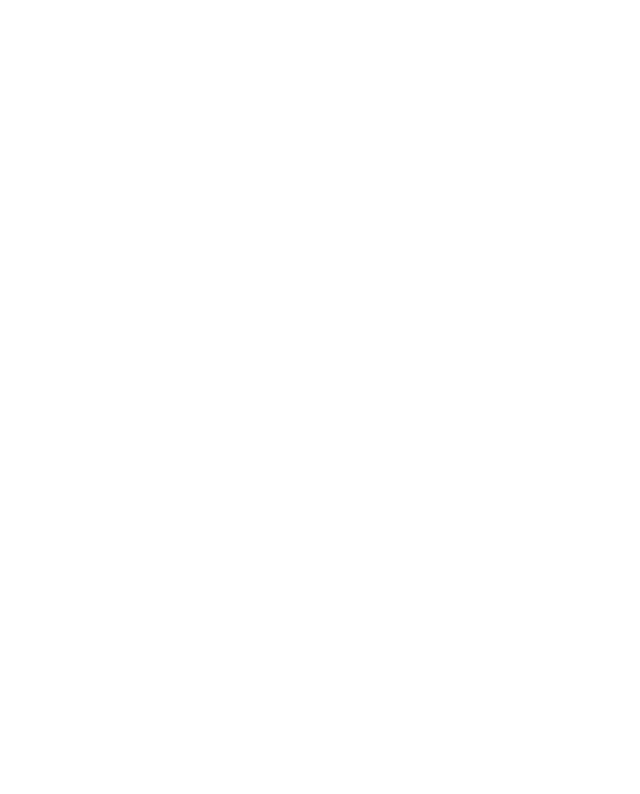
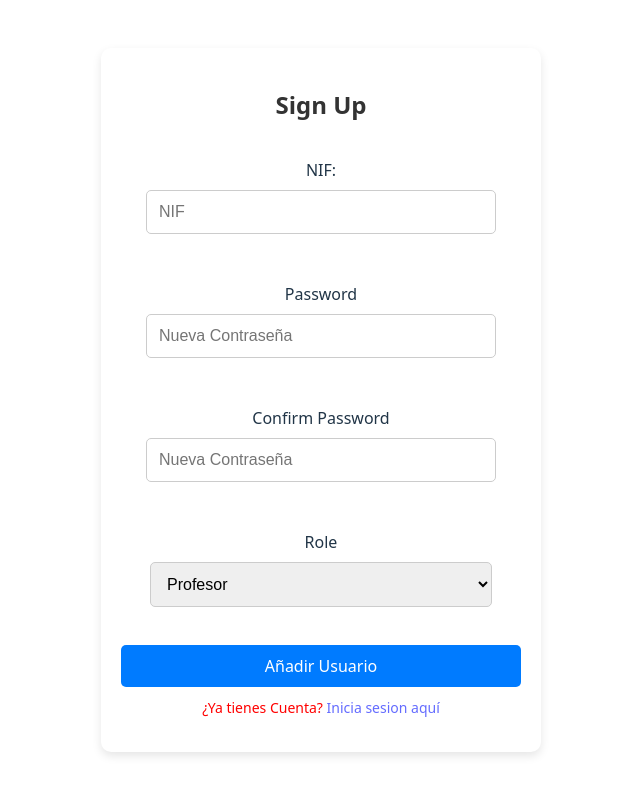
Before and after one commit to UnPerrete/aplicaciondualab, a React (Vite) app: page /register in a window 1280 px wide. Before the commit this address had no page. Shown: the top 794 px of the page, without its empty margins (319-959 px from the left). Built offline with nearby package versions, Linux system fonts and the light colour scheme.

Commit message:
Me habia cargado el register en App.jsx

```diff
--- a/src/App.jsx
+++ b/src/App.jsx
@@ -1,12 +1,12 @@
 import { useState } from 'react'
-import reactLogo from './assets/react.svg'
-import viteLogo from '/vite.svg'
 import './App.css'
 import Login from './components/Login'
 import { AuthProvider } from './context/AuthProvider'
 import { TablaEmpresas } from './components/TablaEmpresas'
 import PrivateRoute from './context/PrivateRoute'
 import { BrowserRouter, Routes, Route } from "react-router-dom";
+import Signup from './components/Signup';
+import Crud from './components/Signup';
 //import Servicios from './components/Servicios'
 
 function App() {
@@ -18,6 +18,7 @@
         <Route path="/" element={<Login />} />
         <Route path="/tabla" element={<PrivateRoute><TablaEmpresas /></PrivateRoute>} />
         {/* <Route path="" element={<Servicios />} /> */}
+        <Route path="/register" element={<Signup />} />
       </Routes>
     </BrowserRouter>
     </AuthProvider>
```
